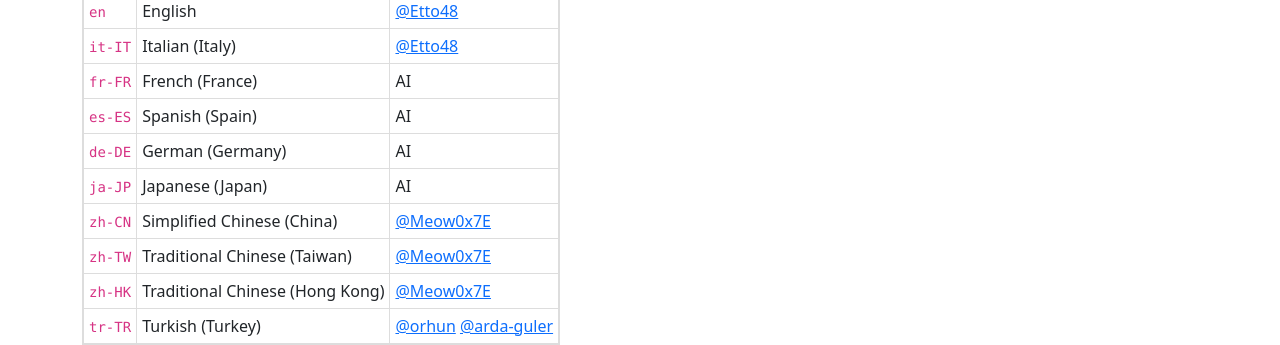
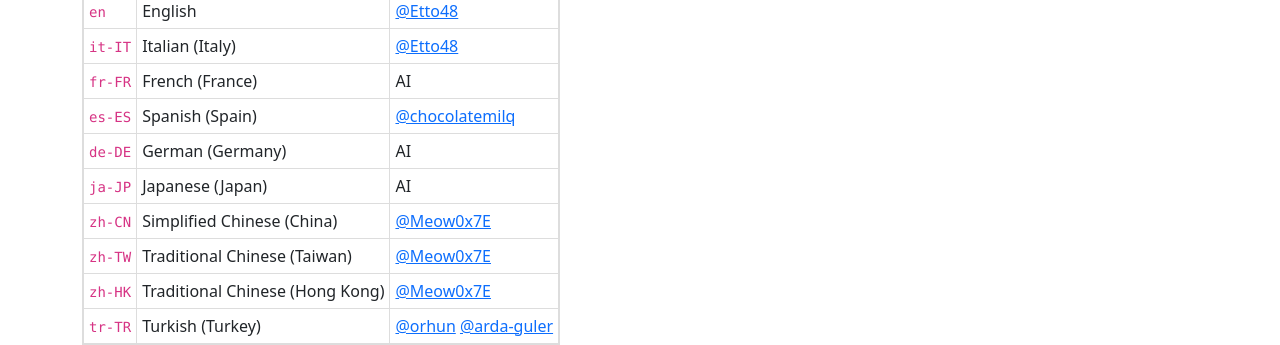
Before and after one commit to Etto48/HexPatch, a Jekyll site: the page built from docs/I18N.md, in a window 1280 px wide and 1357 px high. Shown: the part 268-613 px from the top of the window. Built offline with Jekyll 4.4.1, drawn with Linux system fonts in a browser that asks for light colours; our own code applies the rules of GitHub Pages for plain Markdown files.

Commit message:
Added @chocolatemilq to the translators

```diff
--- a/docs/I18N.md
+++ b/docs/I18N.md
@@ -8,7 +8,7 @@ Available locales are
 | `en` | English  | [@Etto48][Etto48] |
 | `it-IT` | Italian (Italy) | [@Etto48][Etto48] |
 | `fr-FR` | French (France) | AI |
-| `es-ES` | Spanish (Spain) | AI |
+| `es-ES` | Spanish (Spain) | [@chocolatemilq][chocolatemilq] |
 | `de-DE` | German (Germany) | AI |
 | `ja-JP` | Japanese (Japan) | AI |
 | `zh-CN` | Simplified Chinese (China) | [@Meow0x7E][Meow0x7E] |
@@ -22,6 +22,7 @@ You can set the locale with the key `app.locale` in the settings file. See the [
 [Meow0x7E]: https://github.com/Meow0x7E
 [orhun]: https://github.com/orhun
 [arda-guler]: https://github.com/arda-guler
+[chocolatemilq]: https://github.com/chocolatemilq
 
 ## Auto-detect
 
```
